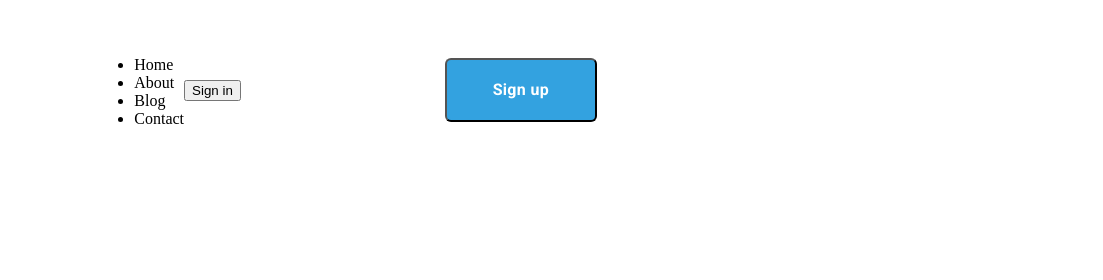
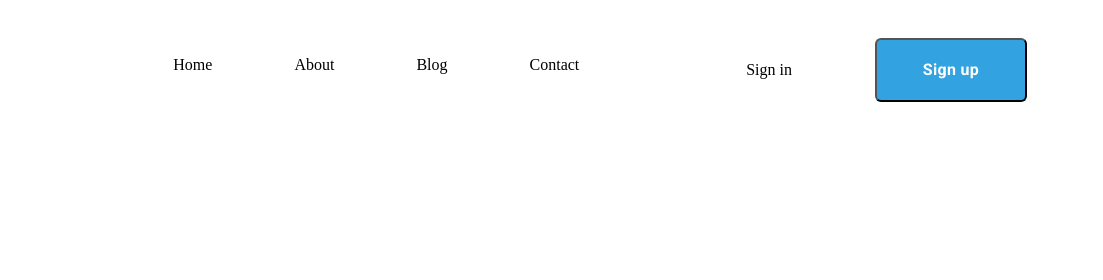
Before and after one commit to elinfelicia/figma-intro, a plain HTML site: page index.html in a window 1280 px wide. Shown: the top 280 px of the page, 177-1280 px from the left. Drawn offline with Linux system fonts and the light colour scheme; a web font is replaced by a local one.

Commit message:
navbar edit

```diff
--- a/index.html
+++ b/index.html
@@ -11,16 +11,18 @@
 <body>
    <header>
         <h3 class="logo">Medi<span class="logo-dot">.</span></h3>
-        <!----><nav class="navbar">
+        <nav class="navbar">
             <ul class="nav-left">
-                <li>Home</li>
-                <li>About</li>
-                <li>Blog</li>
-                <li>Contact</li>
+                <li class="nav-text">Home</li>
+                <li class="nav-text">About</li>
+                <li class="nav-text">Blog</li>
+                <li class="nav-text">Contact</li>
             </ul>
-            <button class="signin-btn">Sign in</button>
-            <button class="main-btn">Sign up</button>
-        </nav><!---->
+            <div class="nav-right">
+                <p class="nav-text">Sign in</p>
+                <button class="main-btn" id="signup-btn">Sign up</button>
+            </div>
+        </nav>
    </header>
    <main>
     <section>
```
